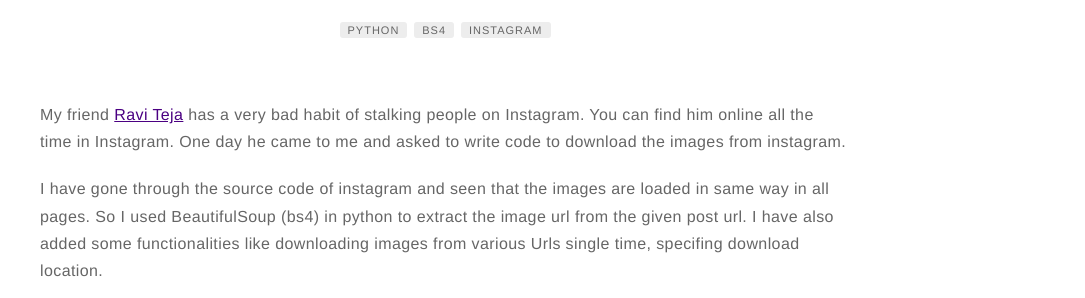
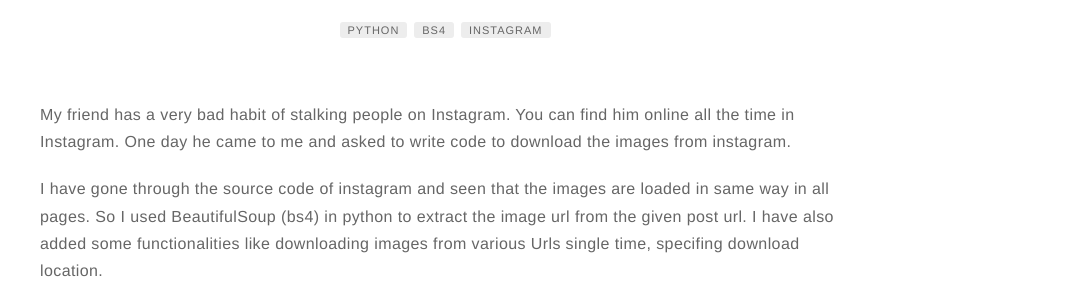
Before and after one commit to Sunil02324/My-New-Website, a Jekyll site: the page built from _posts/2016-11-01-instagram-image-downloader.markdown, in a window 1280 px wide. Shown: the part 346-644 px from the top of the page, without its empty margins (195-1280 px from the left). Built offline with Jekyll 4.4.1, drawn with Linux system fonts in a browser that asks for light colours; comment, search, counter and statistics services are not loaded.

Commit message:
Removed ravi teja

```diff
--- a/_posts/2016-11-01-instagram-image-downloader.markdown
+++ b/_posts/2016-11-01-instagram-image-downloader.markdown
@@ -13,7 +13,7 @@
 description: Python Script to Download Images from Instagram
 ---
 
-My friend [Ravi Teja](https://www.facebook.com/muskudiravi.teja) has a very bad habit of stalking people on Instagram. You can find him online all the time in Instagram. One day he came to me and asked to write code to download the images from instagram.
+My friend has a very bad habit of stalking people on Instagram. You can find him online all the time in Instagram. One day he came to me and asked to write code to download the images from instagram.
 
 I have gone through the source code of instagram and seen that the images are loaded in same way in all pages. So I used BeautifulSoup (bs4) in python to extract the image url from the given post url. I have also added some functionalities like downloading images from various Urls single time, specifing download location.
 
```
